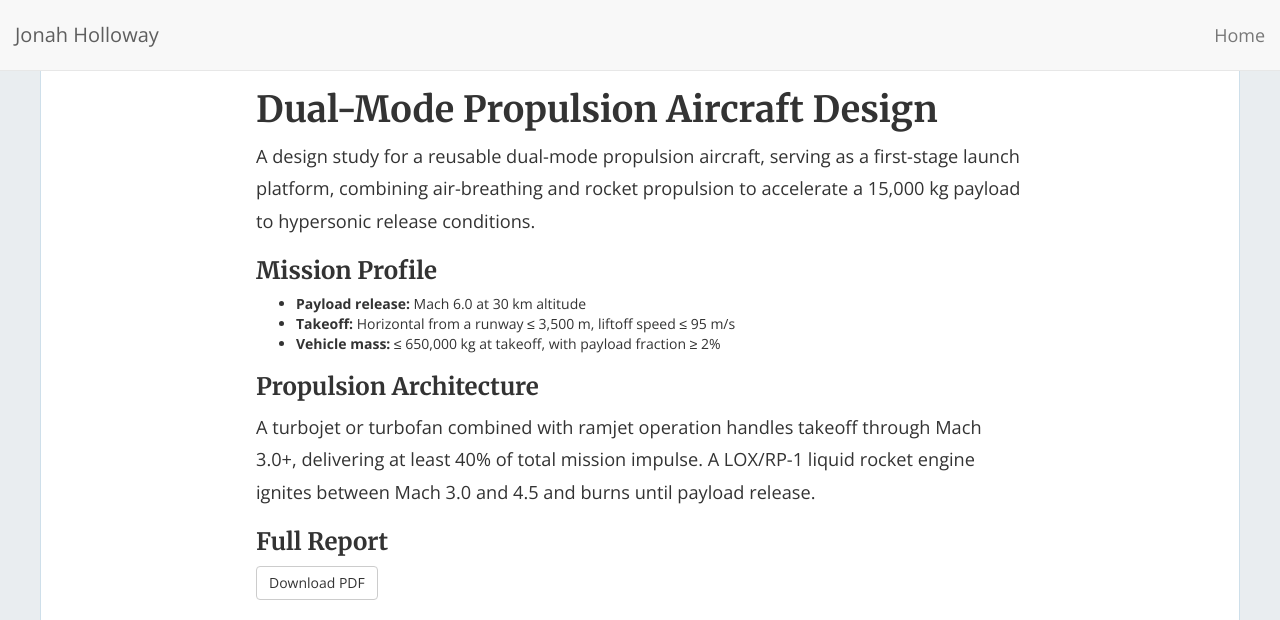
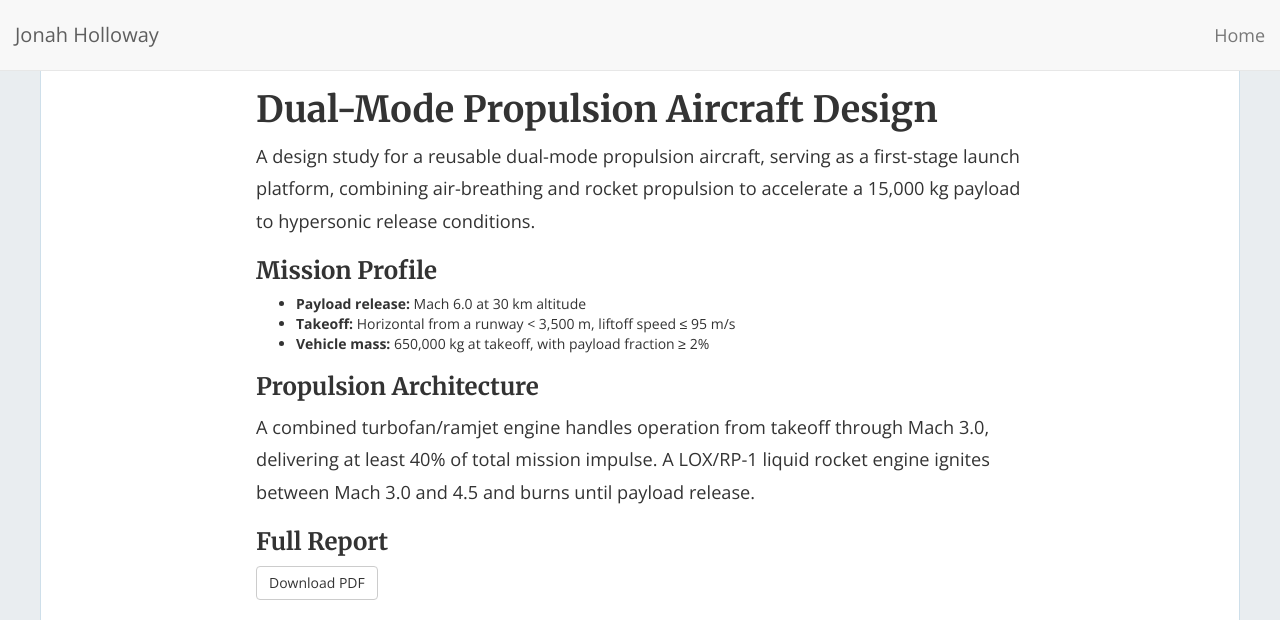
Before and after one commit to jonahholloway/jonahholloway.github.io, a Jekyll site: the page built from _posts/2026-04-27-dual-mode-propulsion.md, in a window 1280 px wide and 900 px high, cut to the strip 0-620 px from the top of the window. Built offline with Jekyll 4.4.1, drawn with Linux system fonts in a browser that asks for light colours; nearby versions of some CDN libraries.

Commit message:
Update 2026-04-27-dual-mode-propulsion.md

```diff
--- a/_posts/2026-04-27-dual-mode-propulsion.md
+++ b/_posts/2026-04-27-dual-mode-propulsion.md
@@ -15,11 +15,11 @@ A design study for a reusable dual-mode propulsion aircraft, serving as a first-
 
 ### Mission Profile
 - **Payload release:** Mach 6.0 at 30 km altitude
-- **Takeoff:** Horizontal from a runway ≤ 3,500 m, liftoff speed ≤ 95 m/s
-- **Vehicle mass:** ≤ 650,000 kg at takeoff, with payload fraction ≥ 2%
+- **Takeoff:** Horizontal from a runway < 3,500 m, liftoff speed ≤ 95 m/s
+- **Vehicle mass:** 650,000 kg at takeoff, with payload fraction ≥ 2%
 
 ### Propulsion Architecture
-A turbojet or turbofan combined with ramjet operation handles takeoff through Mach 3.0+, delivering at least 40% of total mission impulse. A LOX/RP-1 liquid rocket engine ignites between Mach 3.0 and 4.5 and burns until payload release.
+A combined turbofan/ramjet engine handles operation from takeoff through Mach 3.0, delivering at least 40% of total mission impulse. A LOX/RP-1 liquid rocket engine ignites between Mach 3.0 and 4.5 and burns until payload release.
 
 ### Full Report
 <a href="/pdfs/Dual-Mode-Propulsion-Aircraft-Design.pdf" class="btn btn-default" download>Download PDF</a>
```
